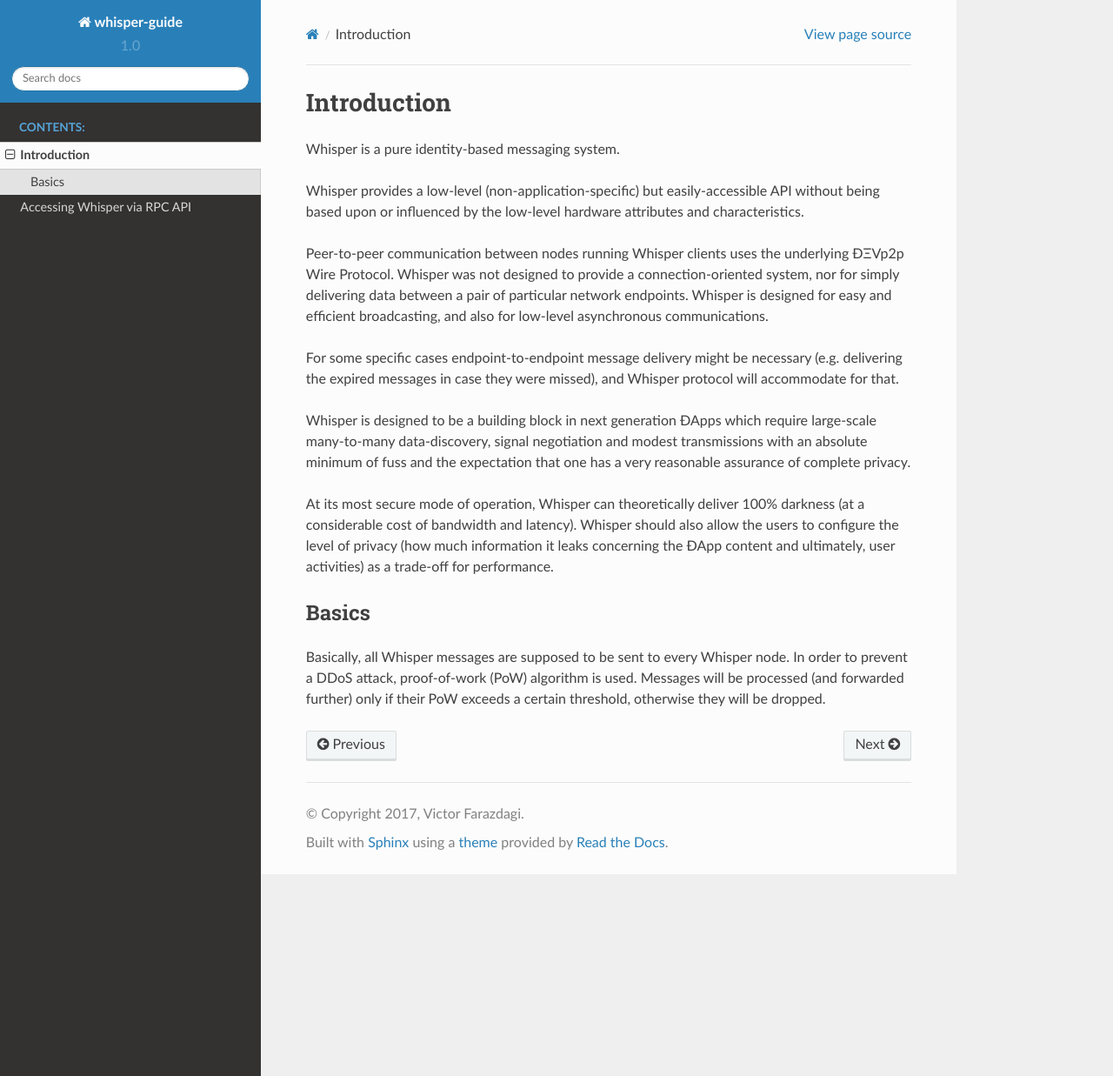
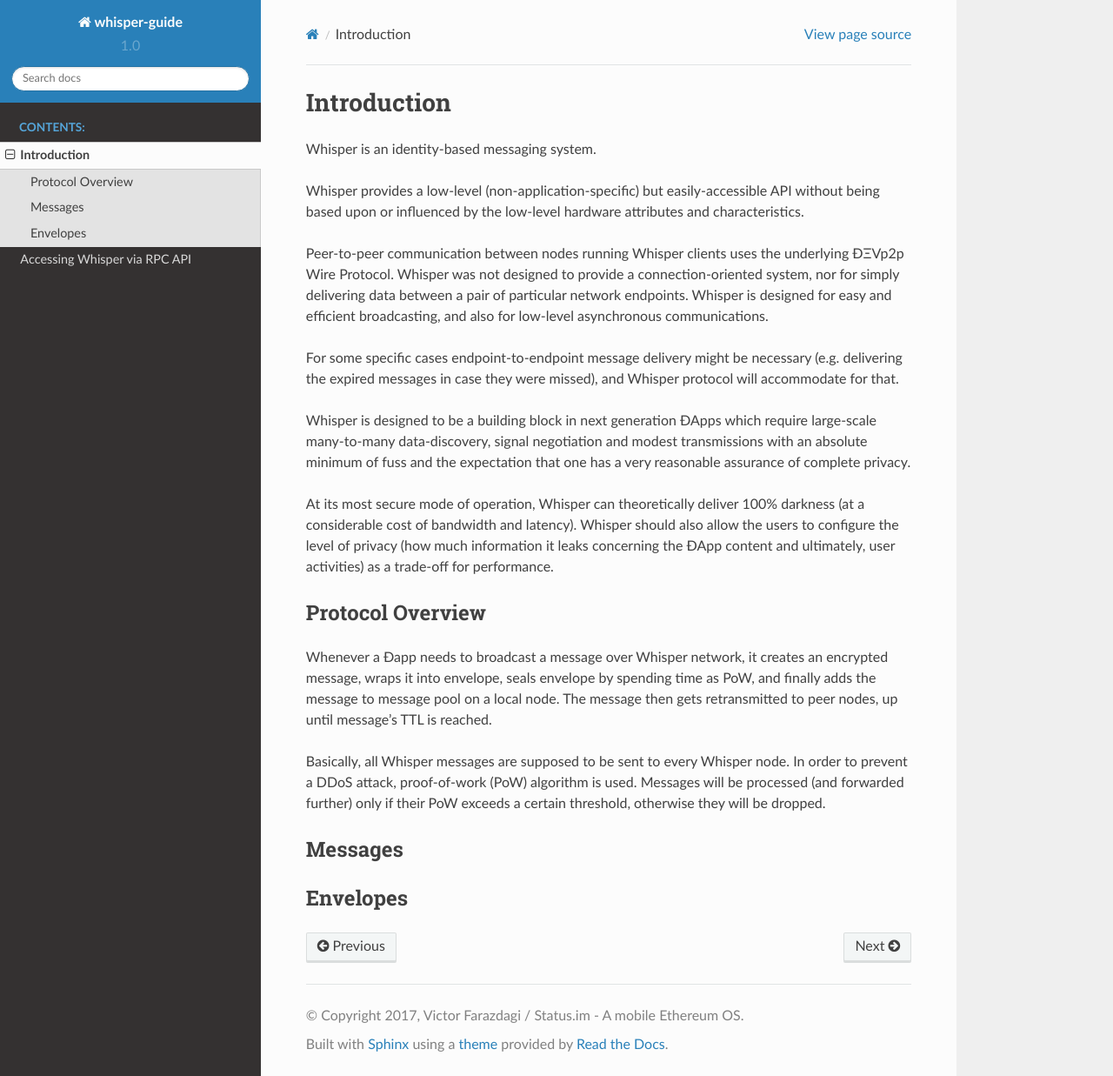
Before and after one commit to farazdagi/whisper-guide, a Sphinx documentation site: the page built from source/introduction.rst, in a window 1280 px wide and 1237 px high. Shown: the whole window at 87% size. Built offline with Sphinx 7.4.7 and the Read the Docs theme 2.0.0, drawn with Linux system fonts in a browser that asks for light colours.

Commit message:
updates content

```diff
--- a/source/conf.py
+++ b/source/conf.py
@@ -47,7 +47,7 @@ master_doc = 'index'
 
 # General information about the project.
 project = u'whisper-guide'
-copyright = u'2017, Victor Farazdagi'
+copyright = u'2017, Victor Farazdagi / Status.im - A mobile Ethereum OS'
 author = u'Victor Farazdagi'
 
 # The version info for the project you're documenting, acts as replacement for
--- a/source/introduction.rst
+++ b/source/introduction.rst
@@ -2,7 +2,7 @@
 Introduction
 *******************
 
-Whisper is a pure identity-based messaging system.
+Whisper is an identity-based messaging system.
 
 Whisper provides a low-level (non-application-specific) but
 easily-accessible API without being based upon or influenced by the low-level hardware attributes and characteristics.
@@ -22,9 +22,20 @@ At its most secure mode of operation, Whisper can theoretically deliver 100% dar
 latency). Whisper should also allow the users to configure the level of privacy (how much information it leaks
 concerning the ÐApp content and ultimately, user activities) as a trade-off for performance.
 
-Basics
+Protocol Overview
 ====================
+
+Whenever a Ðapp needs to broadcast a message over Whisper network, it creates an encrypted message, wraps it into envelope,
+seals envelope by spending time as PoW, and finally adds the message to message pool on a local node.
+The message then gets retransmitted to peer nodes, up until message's TTL is reached.
 
 Basically, all Whisper messages are supposed to be sent to every Whisper node. In order to prevent a DDoS attack,
 proof-of-work (PoW) algorithm is used. Messages will be processed (and forwarded further) only if their PoW exceeds a
 certain threshold, otherwise they will be dropped.
+
+
+Messages
+====================
+
+Envelopes
+====================
```
